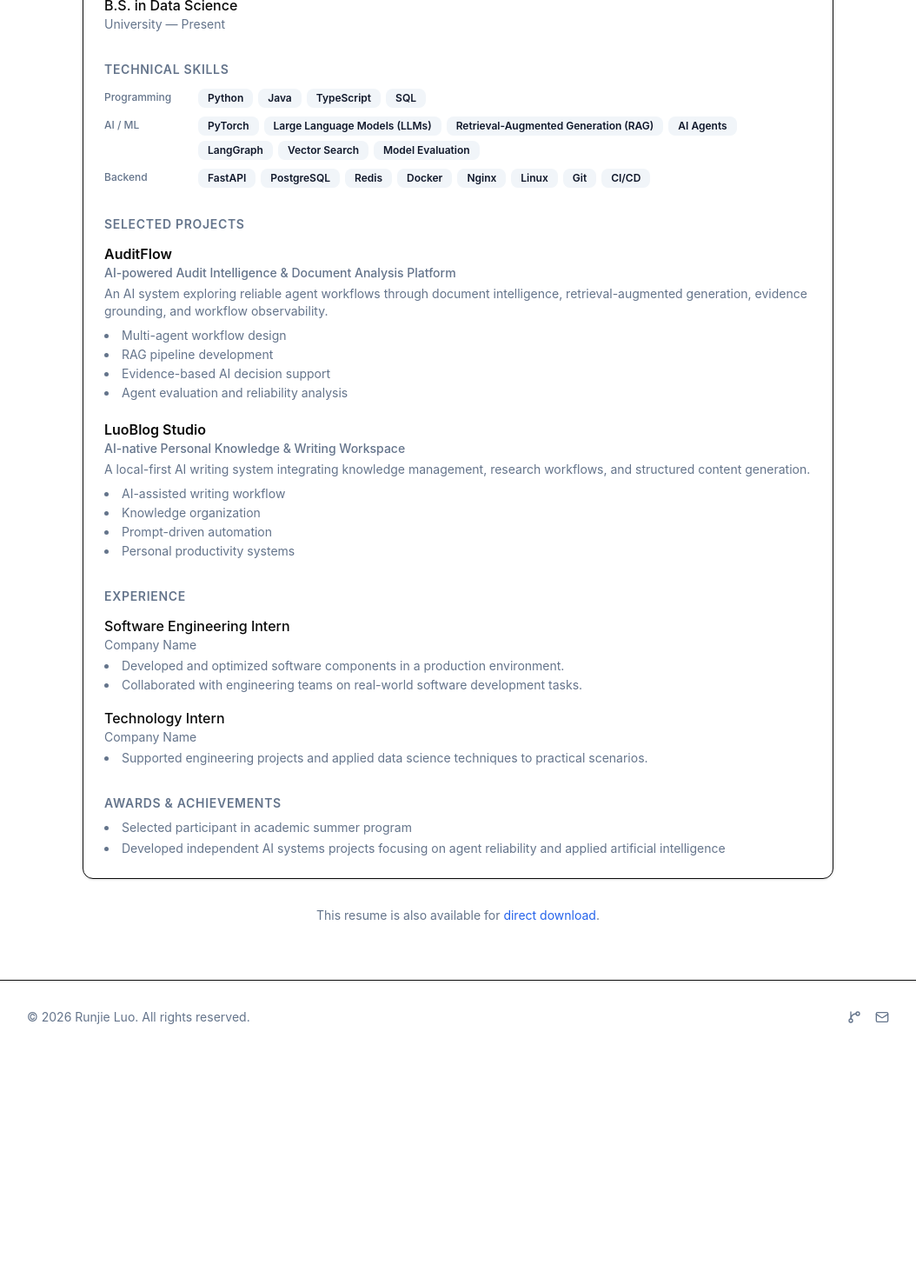
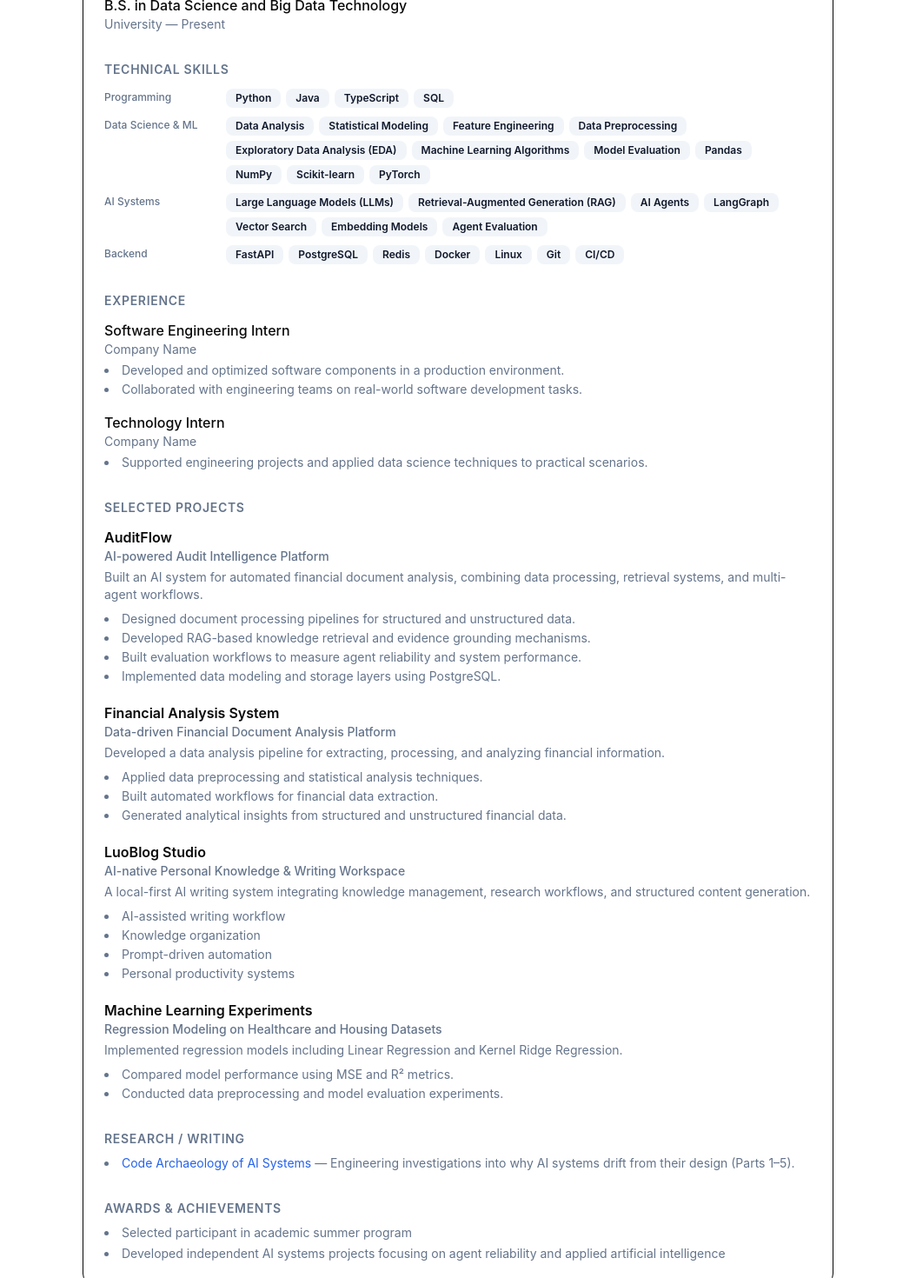
Before and after one commit to DieRoger/personal-site, a Next.js app: page /resume in a window 1280 px wide. Shown: the part 340-1810 px from the top of the page at 87% size, without its empty margins (113-1167 px from the left). Before the commit the page ends 1552 px from the top, so only its background shows below. Built offline with nearby package versions, Linux system fonts and the light colour scheme; no server answers.

Commit message:
Rewrite resume: engineering identity focus

```diff
--- a/src/app/resume/page.tsx
+++ b/src/app/resume/page.tsx
@@ -12,34 +12,61 @@ export const metadata: Metadata = {
 const SKILL_GROUPS = [
   { category: 'Programming', items: ['Python', 'Java', 'TypeScript', 'SQL'] },
   {
-    category: 'AI / ML',
+    category: 'Data Science & ML',
     items: [
+      'Data Analysis',
+      'Statistical Modeling',
+      'Feature Engineering',
+      'Data Preprocessing',
+      'Exploratory Data Analysis (EDA)',
+      'Machine Learning Algorithms',
+      'Model Evaluation',
+      'Pandas',
+      'NumPy',
+      'Scikit-learn',
       'PyTorch',
+    ],
+  },
+  {
+    category: 'AI Systems',
+    items: [
       'Large Language Models (LLMs)',
       'Retrieval-Augmented Generation (RAG)',
       'AI Agents',
       'LangGraph',
       'Vector Search',
-      'Model Evaluation',
+      'Embedding Models',
+      'Agent Evaluation',
     ],
   },
   {
     category: 'Backend',
-    items: ['FastAPI', 'PostgreSQL', 'Redis', 'Docker', 'Nginx', 'Linux', 'Git', 'CI/CD'],
+    items: ['FastAPI', 'PostgreSQL', 'Redis', 'Docker', 'Linux', 'Git', 'CI/CD'],
   },
 ]
 
 const PROJECTS = [
   {
     name: 'AuditFlow',
-    tagline: 'AI-powered Audit Intelligence & Document Analysis Platform',
+    tagline: 'AI-powered Audit Intelligence Platform',
     description:
-      'An AI system exploring reliable agent workflows through document intelligence, retrieval-augmented generation, evidence grounding, and workflow observability.',
+      'Built an AI system for automated financial document analysis, combining data processing, retrieval systems, and multi-agent workflows.',
     areas: [
-      'Multi-agent workflow design',
-      'RAG pipeline development',
-      'Evidence-based AI decision support',
-      'Agent evaluation and reliability analysis',
+      'Designed document processing pipelines for structured and unstructured data.',
+      'Developed RAG-based knowledge retrieval and evidence grounding mechanisms.',
+      'Built evaluation workflows to measure agent reliability and system performance.',
+      'Implemented data modeling and storage layers using PostgreSQL.',
+    ],
+  },
+  {
+    name: 'Financial Analysis System',
+    tagline: 'Data-driven Financial Document Analysis Platform',
+    description:
+      'Developed a data analysis pipeline for extracting, processing, and analyzing financial information.',
+    areas: [
+      'Applied data preprocessing and statistical analysis techniques.',
+      'Built automated workflows for financial data extraction.',
+      'Generated analytical insights from structured and unstructured financial data.',
     ],
   },
   {
@@ -52,6 +79,16 @@ const PROJECTS = [
       'Knowledge organization',
       'Prompt-driven automation',
       'Personal productivity systems',
+    ],
+  },
+  {
+    name: 'Machine Learning Experiments',
+    tagline: 'Regression Modeling on Healthcare and Housing Datasets',
+    description:
+      'Implemented regression models including Linear Regression and Kernel Ridge Regression.',
+    areas: [
+      'Compared model performance using MSE and R² metrics.',
+      'Conducted data preprocessing and model evaluation experiments.',
     ],
   },
 ]
@@ -103,7 +140,7 @@ export default function ResumePage() {
           <section>
             <h3 className="text-sm font-semibold uppercase tracking-wider text-muted-foreground mb-2">Education</h3>
             <div>
-              <p className="font-medium">B.S. in Data Science</p>
+              <p className="font-medium">B.S. in Data Science and Big Data Technology</p>
               <p className="text-sm text-muted-foreground">University — Present</p>
             </div>
           </section>
@@ -114,7 +151,7 @@ export default function ResumePage() {
             <div className="space-y-2.5">
               {SKILL_GROUPS.map((group) => (
                 <div key={group.category} className="flex gap-3">
-                  <span className="text-xs font-medium text-muted-foreground w-24 shrink-0 pt-0.5">
+                  <span className="text-xs font-medium text-muted-foreground w-32 shrink-0 pt-0.5">
                     {group.category}
                   </span>
                   <div className="flex flex-wrap gap-1.5">
@@ -122,6 +159,24 @@ export default function ResumePage() {
                       <Badge key={skill} variant="secondary" className="text-xs">{skill}</Badge>
                     ))}
                   </div>
+                </div>
+              ))}
+            </div>
+          </section>
+
+          {/* Experience */}
+          <section>
+            <h3 className="text-sm font-semibold uppercase tracking-wider text-muted-foreground mb-3">Experience</h3>
+            <div className="space-y-4">
+              {EXPERIENCE.map((job) => (
+                <div key={job.title}>
+                  <p className="font-medium">{job.title}</p>
+                  <p className="text-sm text-muted-foreground mb-1">{job.company}</p>
+                  <ul className="list-disc list-inside text-sm text-muted-foreground space-y-0.5">
+                    {job.points.map((point) => (
+                      <li key={point}>{point}</li>
+                    ))}
+                  </ul>
                 </div>
               ))}
             </div>
@@ -146,22 +201,17 @@ export default function ResumePage() {
             </div>
           </section>
 
-          {/* Experience */}
+          {/* Research / Writing */}
           <section>
-            <h3 className="text-sm font-semibold uppercase tracking-wider text-muted-foreground mb-3">Experience</h3>
-            <div className="space-y-4">
-              {EXPERIENCE.map((job) => (
-                <div key={job.title}>
-                  <p className="font-medium">{job.title}</p>
-                  <p className="text-sm text-muted-foreground mb-1">{job.company}</p>
-                  <ul className="list-disc list-inside text-sm text-muted-foreground space-y-0.5">
-                    {job.points.map((point) => (
-                      <li key={point}>{point}</li>
-                    ))}
-                  </ul>
-                </div>
-              ))}
-            </div>
+            <h3 className="text-sm font-semibold uppercase tracking-wider text-muted-foreground mb-2">Research / Writing</h3>
+            <ul className="list-disc list-inside text-sm text-muted-foreground space-y-1">
+              <li>
+                <Link href="/blog" className="text-primary hover:underline">
+                  Code Archaeology of AI Systems
+                </Link>{' '}
+                — Engineering investigations into why AI systems drift from their design (Parts 1–5).
+              </li>
+            </ul>
           </section>
 
           {/* Awards */}
```
